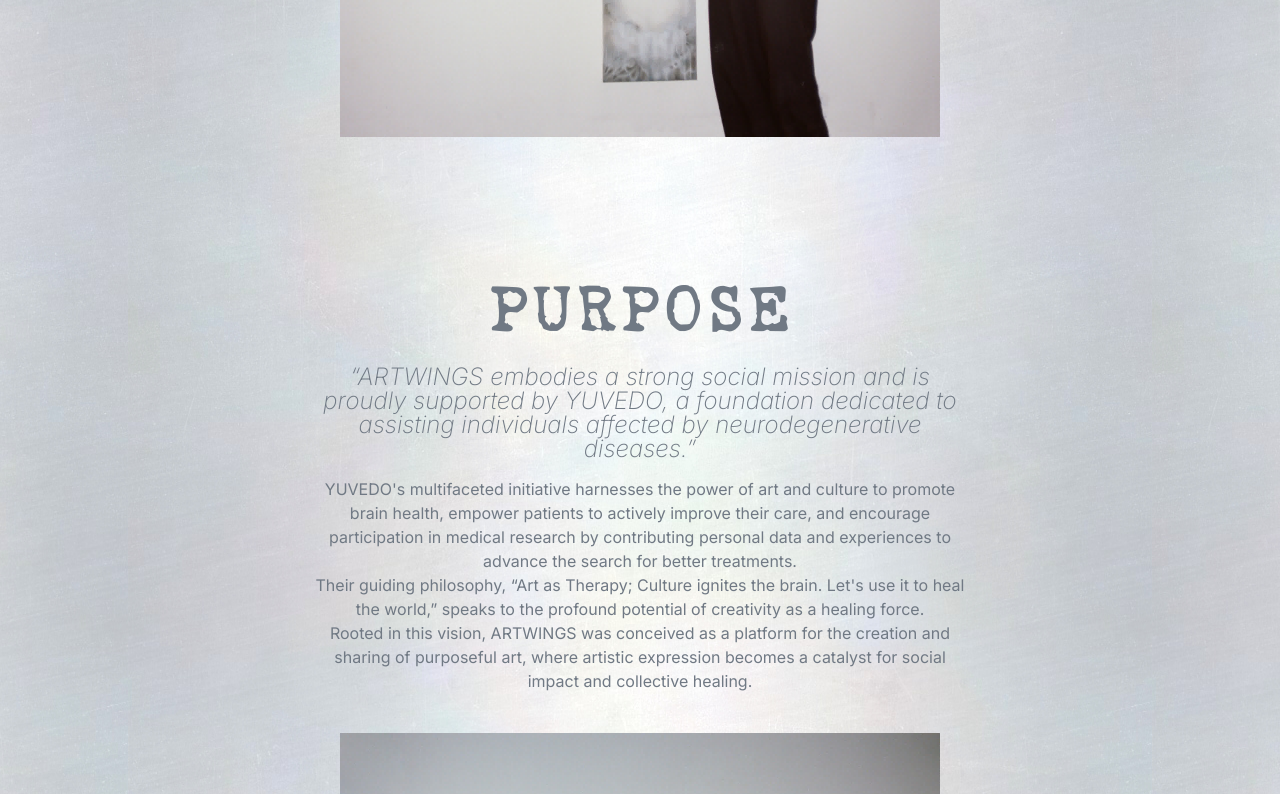
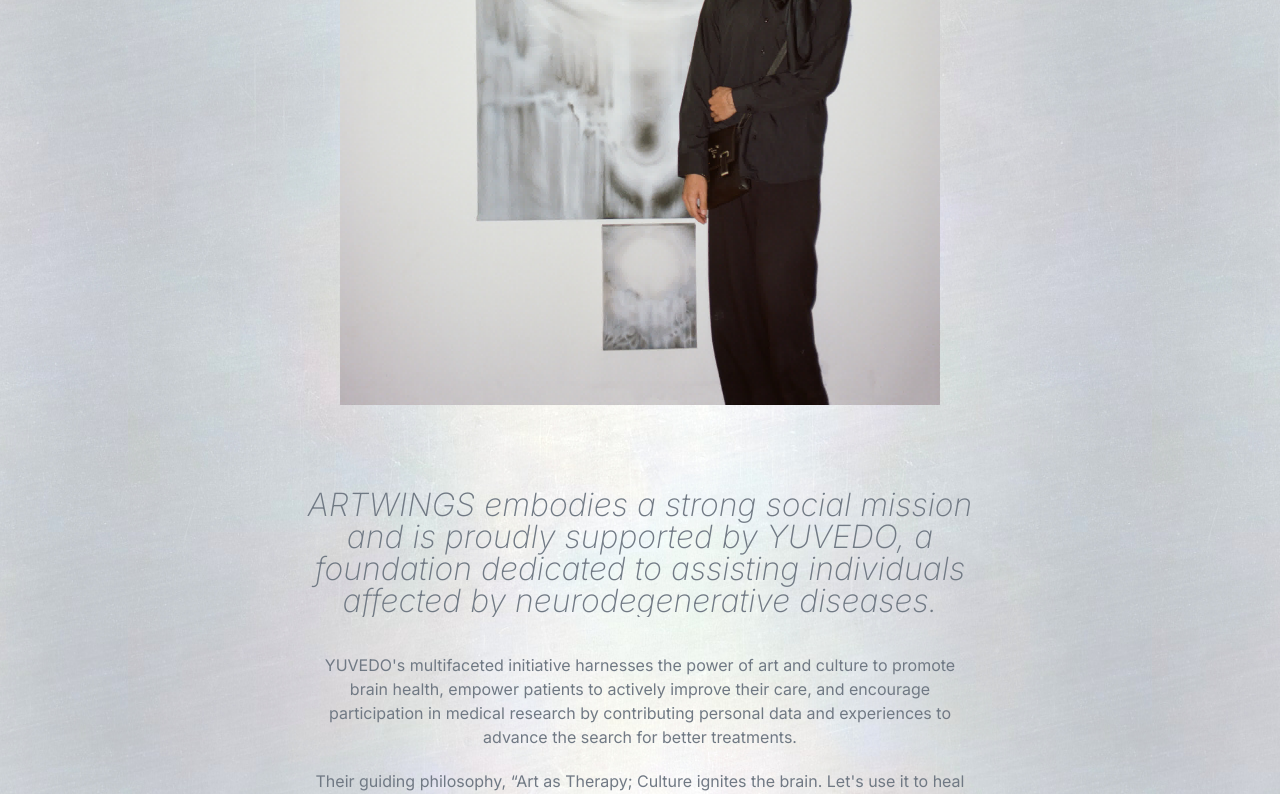
Before and after one commit to PiterMart/artwings, a Next.js app: page / in a window 1280 px wide. Shown: the part 2000-2794 px from the top of the page. Built offline with nearby package versions, Linux system fonts and the light colour scheme.

Commit message:
restyling

```diff
--- a/src/app/exhibitions/page.js
+++ b/src/app/exhibitions/page.js
@@ -84,7 +84,7 @@
               <Link key={exhibition.id} href={`/exhibitions/${exhibition.slug}`} className={styles.exhibition_card}>
                 <div className={styles.exhibition_info}>
                   <h3 className={styles.exhibition_name}>{exhibition.name}</h3>
-                  <div className={styles.exhibition_details}>
+                  {/* <div className={styles.exhibition_details}>
                     <p className={styles.exhibition_date}>
                       <span className={styles.date_label}>Opening:</span> {formatDate(exhibition.openingDate)}
                     </p>
@@ -94,7 +94,7 @@
                     <p className={styles.exhibition_address}>
                       <span className={styles.address_label}>Location:</span> {getAddress(exhibition)}
                     </p>
-                  </div>
+                  </div> */}
                 </div>
               </Link>
             ))}
--- a/src/app/page.js
+++ b/src/app/page.js
@@ -11,6 +11,8 @@
   const [draggedImage, setDraggedImage] = useState(null);
   const [dragStartPos, setDragStartPos] = useState({ x: 0, y: 0 });
   const [imagePositions, setImagePositions] = useState({});
+  const [visibleSubtitles, setVisibleSubtitles] = useState(new Set());
+  const [visibleImages, setVisibleImages] = useState(new Set());
 
   const openLightbox = (imageSrc, imageAlt) => {
     setLightboxImage({ src: imageSrc, alt: imageAlt });
@@ -82,6 +84,42 @@
     };
   }, [draggedImage, dragStartPos]);
 
+  // Intersection Observer for subtitle and image animations
+  useEffect(() => {
+    const observerOptions = {
+      threshold: 0.2, // Trigger when 20% of element is visible
+      rootMargin: '0px 0px -50px 0px'
+    };
+
+    const observerCallback = (entries) => {
+      entries.forEach((entry) => {
+        if (entry.isIntersecting) {
+          const subtitleId = entry.target.getAttribute('data-subtitle-id');
+          const imageId = entry.target.getAttribute('data-image-id');
+
+          if (subtitleId) {
+            setVisibleSubtitles(prev => new Set([...prev, subtitleId]));
+          }
+
+          if (imageId) {
+            setVisibleImages(prev => new Set([...prev, imageId]));
+          }
+        }
+      });
+    };
+
+    const observer = new IntersectionObserver(observerCallback, observerOptions);
+
+    // Observe all elements with data-subtitle-id or data-image-id attributes
+    const subtitleElements = document.querySelectorAll('[data-subtitle-id]');
+    const imageElements = document.querySelectorAll('[data-image-id]');
+
+    subtitleElements.forEach(el => observer.observe(el));
+    imageElements.forEach(el => observer.observe(el));
+
+    return () => observer.disconnect();
+  }, []);
+
   return (
     <div className={styles.page}>
       {/* Left margin image */}
@@ -144,32 +182,43 @@
             <div style={{display: 'flex', flexDirection: 'column', gap: '1rem', width: '100%', margin: "auto", maxWidth: '666px', marginTop: '5rem'}}>
 
             <div id="about">
-              <p className={styles.exhibitionTitle} style={{ marginTop: '2rem', marginBottom: '2.5rem',}}>
+              <br></br>
+              {/* <p className={styles.exhibitionTitle} style={{ marginTop: '2rem', marginBottom: '2.5rem',}}>
                 About Us
+              </p> */}
+
+              <p
+                className={`${styles.sectionSubtitle} ${visibleSubtitles.has('subtitle1') ? styles.sectionSubtitleVisible : ''}`}
+                data-subtitle-id="subtitle1"
+                style={{marginTop: '5rem', fontSize: '3rem', lineHeight: '3rem'}}
+              >
+                ARTWINGS is a Berlin-based artspace redefining the boundaries of artistic expression.
               </p>
-
-              <p className={styles.sectionSubtitle} style={{marginTop: '1rem'}}>
-                &ldquo;ARTWINGS is a Berlin-based artspace redefining the boundaries of artistic expression.&rdquo;
-              </p>
-
+              <br></br>
+              <br></br>
+              <br></br>
               <p style={{lineHeight: '1.5rem'}}>
                 We offer a platform for emerging artists, diverse identities, alternative voices and seekers from all over the world to bring raw, intimate narratives into the spotlight, bridging the underground scene with the contemporary art world and market.
               </p>
-
+              <br></br>
               <p style={{lineHeight: '1.5rem'}}>
                 We regard artists as transcendent vessels, in tune with their Higher Selves and their ability to translate that connection into tangible forms through the medium of art. Voices that pulse from the depths of memory, identity, loss, mythology, grief and fantasy. Their work becomes visceral imagery, immersive environments, symbolic rituals, and sonic atmospheres.
               </p>
-
+              <br></br>
               <p style={{lineHeight: '1.5rem'}}>
                 ARTWINGS is more than a gallery; it is a living space where bold ideas, creative freedom, and new visions take shape. A shared field of transformation, healing, and radical presence. A place where art and social change grow through connection, shared voices, and meaningful exchange.
               </p>
-
+              <br></br>
               <p style={{lineHeight: '1.5rem'}}>
                 Our mission is to provide a platform that bridges artistry with meaningful opportunities and authentic connections. By aligning artistic practice with the core values of ARTWINGS, we strive to foster growth, depth, and resonance. We aim to curate immersive, collective experiences in which art is encountered in its full emotional and conceptual richness, leaving a lasting, transformative imprint on both artists and audiences.
               </p>
 
               {/* Photo after About Us section */}
-              <div style={{marginTop: '2.5rem', marginBottom: '5rem', textAlign: 'center'}}>
+              <div
+                style={{marginTop: '2.5rem', marginBottom: '5rem', textAlign: 'center'}}
+                data-image-id="img1"
+                className={`${styles.imageContainer} ${visibleImages.has('img1') ? styles.imageVisible : ''}`}
+              >
                 <Image
                   src="/pictures/@Artwings111 photo by @Rubi__Azul (1)_1.jpg"
                   alt="Artwings photo by Rubi Azul"
@@ -177,19 +226,24 @@
                   height={400}
                   style={{maxWidth: '100%', height: 'auto'}}
                 />
+              </div>
 
-              <p className={styles.exhibitionTitle} style={{ marginTop: '10rem', marginBottom: '2.5rem', }}>
+              {/* <p className={styles.exhibitionTitle} style={{ marginTop: '10rem', marginBottom: '2.5rem', }}>
                 Purpose
+              </p> */}
+
+              <p
+                className={`${styles.sectionSubtitle} ${visibleSubtitles.has('subtitle2') ? styles.sectionSubtitleVisible : ''}`}
+                data-subtitle-id="subtitle2"
+                style={{marginTop: '5rem', fontSize: '2rem', lineHeight: '2rem'}}
+              >
+                ARTWINGS embodies a strong social mission and is proudly supported by YUVEDO, a foundation dedicated to assisting individuals affected by neurodegenerative diseases.
               </p>
-
-              <p className={styles.sectionSubtitle}>
-                &ldquo;ARTWINGS embodies a strong social mission and is proudly supported by YUVEDO, a foundation dedicated to assisting individuals affected by neurodegenerative diseases.&rdquo;
-              </p>
-
+              <br></br>
               <p style={{lineHeight: '1.5rem'}}>
                 YUVEDO&apos;s multifaceted initiative harnesses the power of art and culture to promote brain health, empower patients to actively improve their care, and encourage participation in medical research by contributing personal data and experiences to advance the search for better treatments.
               </p>
-
+              <br></br>
               <p style={{lineHeight: '1.5rem'}}>
                 Their guiding philosophy, &ldquo;Art as Therapy; Culture ignites the brain. Let&apos;s use it to heal the world,&rdquo; speaks to the profound potential of creativity as a healing force.
               </p>
@@ -197,9 +251,13 @@
               <p style={{lineHeight: '1.5rem'}}>
                 Rooted in this vision, ARTWINGS was conceived as a platform for the creation and sharing of purposeful art, where artistic expression becomes a catalyst for social impact and collective healing.
               </p>
-
+              <br></br>
               {/* Photo after Purpose section */}
-              <div style={{marginTop: '2.5rem', marginBottom: '2rem', textAlign: 'center'}}>
+              <div
+                style={{marginTop: '2.5rem', marginBottom: '2rem', textAlign: 'center'}}
+                data-image-id="img2"
+                className={`${styles.imageContainer} ${visibleImages.has('img2') ? styles.imageVisible : ''}`}
+              >
                 <Image
                   src="/pictures/@Artwings111 photo by @Rubi__Azul (44)_1.jpg"
                   alt="Artwings photo by Rubi Azul"
@@ -209,28 +267,36 @@
                 />
               </div>
 
-              <p className={styles.exhibitionTitle} style={{ marginTop: '10rem', marginBottom: '2.5rem', lineHeight: '2.5rem'}}>
+              {/* <p className={styles.sectionSubtitle} style={{marginTop: '5rem', fontSize: '2rem', lineHeight: '2rem'}}>
                 Creative Vision
+              </p> */}
+
+              <p
+                className={`${styles.sectionSubtitle} ${visibleSubtitles.has('subtitle3') ? styles.sectionSubtitleVisible : ''}`}
+                data-subtitle-id="subtitle3"
+                style={{marginTop: '5rem', fontSize: '2rem', lineHeight: '2rem'}}
+              >
+                We envision a space where the boundaries of artistic expression dissolve into a living archive of resistance, remembrance, and reimagination.
               </p>
-
-              <p className={styles.sectionSubtitle}>
-                &ldquo;We envision a space where the boundaries of artistic expression dissolve into a living archive of resistance, remembrance, and reimagination.&rdquo;
-              </p>
-
+              <br></br>
               <p style={{lineHeight: '1.5rem'}}>
                 A dynamic movement where artistic innovation and social impact converge.
               </p>
-
+              <br></br>
               <p style={{lineHeight: '1.5rem'}}>
                 This creative ecosystem is rooted in vulnerability and boldness, a refusal to conform and a commitment to reclaiming the emotional, the strange, the ancestral, and the mystical. Whether through analog media, digital soundscapes, dreamlike painting, or ritual-based practices, participating artists turn introspection into shared experience and isolation into new forms of connection.
               </p>
-
+              <br></br>
               <p style={{lineHeight: '1.5rem'}}>
                 We aim to foster meaningful dialogue among participating artists, researchers, and broader communities, bridging creative practice with science, care, and cultural agency. To join ARTWINGS is to become part of a larger social initiative, contributing to an inspiring, ever-evolving space for artistic innovation and collective transformation.
               </p>
 
               {/* Photo after Creative Vision section */}
-              <div style={{marginTop: '2.5rem', marginBottom: '2rem', textAlign: 'center'}}>
+              <div
+                style={{marginTop: '2.5rem', marginBottom: '2rem', textAlign: 'center'}}
+                data-image-id="img3"
+                className={`${styles.imageContainer} ${visibleImages.has('img3') ? styles.imageVisible : ''}`}
+              >
                 <Image
                   src="/pictures/@Artwings111 photo by @Rubi__Azul (51)_1.jpg"
                   alt="Artwings photo by Rubi Azul"
@@ -240,11 +306,15 @@
                 />
               </div>
             </div>
-              </div>
-            </div>
             <div>
-                <p className={styles.exhibitionTitle} style={{ marginTop: '0rem', marginBottom: '1rem', lineHeight: '2.5rem'}}>The artwings Collection</p>
-                <p style={{marginBottom: '1rem'}} className={styles.sectionSubtitle}>See our curated selection of artworks from the diverse community of artists we champion.</p>
+                <p className={styles.exhibitionTitle} style={{ marginTop: '0rem', marginBottom: '1rem', lineHeight: '3rem'}}>The artwings Collection</p>
+                <p
+                  className={`${styles.sectionSubtitle} ${visibleSubtitles.has('subtitle4') ? styles.sectionSubtitleVisible : ''}`}
+                  data-subtitle-id="subtitle4"
+                  style={{marginBottom: '1rem'}}
+                >
+                  See our curated selection of artworks from the diverse community of artists we champion.
+                </p>
                   <Link href="/artworks">
                     <button
                     style={{
@@ -274,14 +344,16 @@
                   </button>
                   </Link>
               </div>
+              </div>
+            </div>
           </div>
-        </div>
 
 
       {/* Image Gallery */}
       <div className={styles.parallaxGallery}>
         <div
-          className={styles.parallaxImage}
+          className={`${styles.parallaxImage} ${visibleImages.has('gallery1') ? styles.imageVisible : ''}`}
+          data-image-id="gallery1"
           style={{
             transform: imagePositions['image1']
               ? `translate(${imagePositions['image1'].x}px, ${imagePositions['image1'].y}px)`
@@ -303,7 +375,8 @@
         </div>
 
         <div
-          className={styles.parallaxImage}
+          className={`${styles.parallaxImage} ${visibleImages.has('gallery2') ? styles.imageVisible : ''}`}
+          data-image-id="gallery2"
           style={{
             transform: imagePositions['image2']
               ? `translate(${imagePositions['image2'].x}px, ${imagePositions['image2'].y}px)`
@@ -325,7 +398,8 @@
         </div>
 
         <div
-          className={styles.parallaxImage}
+          className={`${styles.parallaxImage} ${visibleImages.has('gallery3') ? styles.imageVisible : ''}`}
+          data-image-id="gallery3"
           style={{
             transform: imagePositions['image3']
               ? `translate(${imagePositions['image3'].x}px, ${imagePositions['image3'].y}px)`
@@ -347,7 +421,8 @@
         </div>
 
         <div
-          className={styles.parallaxImage}
+          className={`${styles.parallaxImage} ${visibleImages.has('gallery4') ? styles.imageVisible : ''}`}
+          data-image-id="gallery4"
           style={{
             transform: imagePositions['image4']
               ? `translate(${imagePositions['image4'].x}px, ${imagePositions['image4'].y}px)`
@@ -369,7 +444,8 @@
         </div>
 
         <div
-          className={styles.parallaxImage}
+          className={`${styles.parallaxImage} ${visibleImages.has('gallery5') ? styles.imageVisible : ''}`}
+          data-image-id="gallery5"
           style={{
             transform: imagePositions['image5']
               ? `translate(${imagePositions['image5'].x}px, ${imagePositions['image5'].y}px)`
--- a/src/styles/page.module.css
+++ b/src/styles/page.module.css
@@ -92,6 +92,11 @@
   user-select: none;
   touch-action: none;
   transition: none;
+  /* Setup for radial reveal effect - start invisible */
+  mask-image: radial-gradient(circle, white 0%, white 30%, rgba(255, 255, 255, 0.9) 50%, rgba(255, 255, 255, 0.7) 65%, rgba(255, 255, 255, 0.4) 80%, rgba(255, 255, 255, 0.1) 95%, transparent 100%);
+  mask-position: center;
+  mask-size: 0% 0%;
+  mask-repeat: no-repeat;
 }
 
 .parallaxImage:active {
@@ -1620,6 +1625,29 @@
   font-style: italic;
   font-weight: 200;
   font-size: 1.5rem;
+  /* Setup for radial reveal effect - but don't animate yet */
+  mask-image: radial-gradient(circle, white 0%, white 30%, rgba(255, 255, 255, 0.9) 50%, rgba(255, 255, 255, 0.7) 65%, rgba(255, 255, 255, 0.4) 80%, rgba(255, 255, 255, 0.1) 95%, transparent 100%);
+  mask-position: center;
+  mask-size: 0% 0%;
+  mask-repeat: no-repeat;
+}
+
+.sectionSubtitleVisible {
+  /* Apply the radial reveal animation when visible */
+  animation: radial-reveal 5s ease-out 0.3s forwards;
+}
+
+.imageContainer {
+  /* Setup for radial reveal effect - start invisible */
+  mask-image: radial-gradient(circle, white 0%, white 30%, rgba(255, 255, 255, 0.9) 50%, rgba(255, 255, 255, 0.7) 65%, rgba(255, 255, 255, 0.4) 80%, rgba(255, 255, 255, 0.1) 95%, transparent 100%);
+  mask-position: center;
+  mask-size: 0% 0%;
+  mask-repeat: no-repeat;
+}
+
+.imageVisible {
+  /* Apply the radial reveal animation when visible */
+  animation: radial-reveal 5s ease-out 0.3s forwards;
 }
 
 .exhibitionDate {
@@ -1817,13 +1845,14 @@
   display: flex;
   flex-direction: column;
   justify-content: center;
-  margin-top: 2rem;
+  margin-top: 8rem;
+  margin-left: auto;
+  margin-right: auto;
   gap: 3rem;
-  margin: auto;
   position: relative;
   min-height: 60vh;
   width: 100%;
-  max-width: 1400px;
+  max-width: 1200px;
 }
 
 .artworks_header {
@@ -1971,9 +2000,6 @@
 }
 
 @media (max-width: 768px) {
-  .artworks_page {
-    margin-top: 1rem;
-  }
 
   .artworks_grid {
     grid-template-columns: repeat(auto-fit, minmax(250px, 1fr));
```
